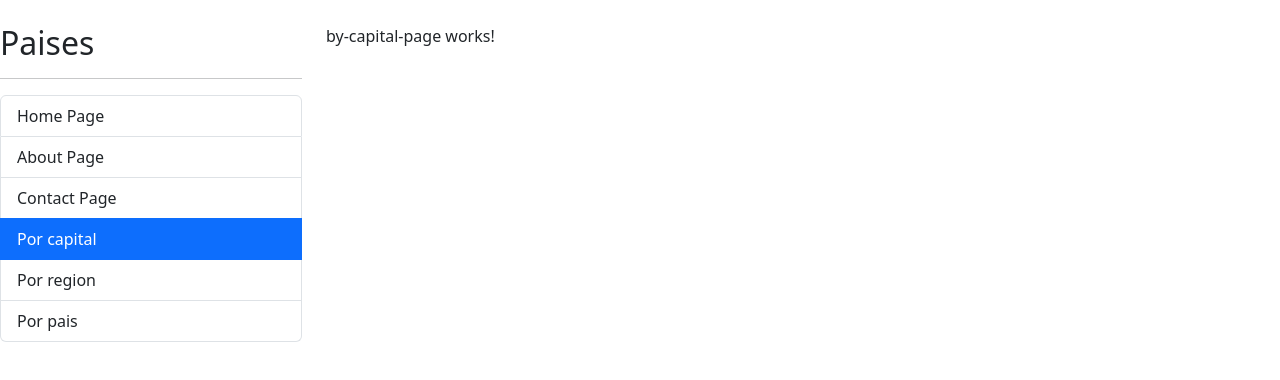
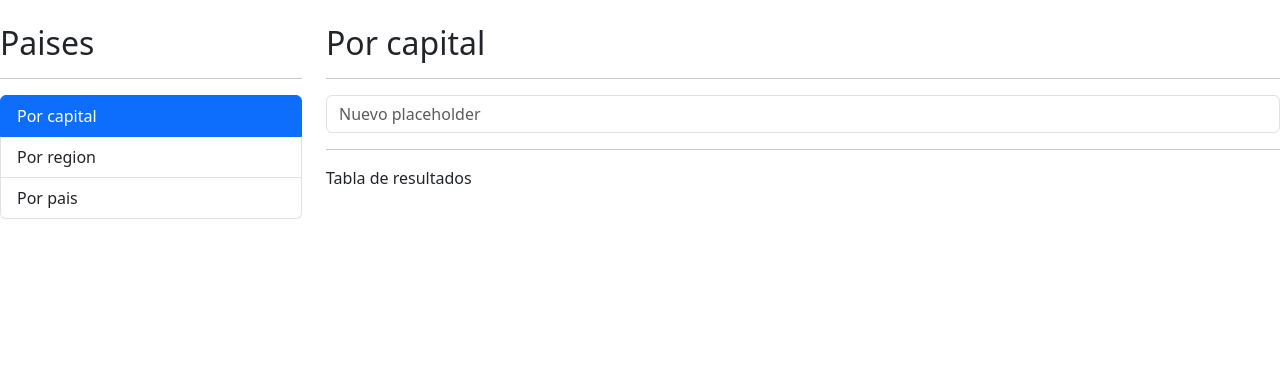
Before and after one commit to Camilo160605/03-CountriesApp, an Angular app: page /countries/by-capital in a window 1280 px wide. Shown: the top 380 px of the page. Built offline with nearby package versions, Linux system fonts and the light colour scheme.

Commit message:
sidebar funciona correctamente

```diff
--- a/src/app/countries/countries-routing.module.ts
+++ b/src/app/countries/countries-routing.module.ts
@@ -24,6 +24,10 @@
         path: 'by/:id',
         component: CountryPageComponent
     },
+    {
+        path: '**',
+        redirectTo: 'by-capital'
+    }
 ]
 
 
--- a/src/app/countries/countries.module.ts
+++ b/src/app/countries/countries.module.ts
@@ -6,6 +6,7 @@
 import { ByRegionPageComponent } from './pages/by-region-page/by-region-page.component';
 import { CountryPageComponent } from './pages/country-page/country-page.component';
 import { CountriesRoutingModule } from './countries-routing.module';
+import { SharedModule } from '../shared/shared.module';
 
 
 
@@ -18,7 +19,8 @@
   ],
   imports: [
     CommonModule,
-    CountriesRoutingModule
+    CountriesRoutingModule,
+    SharedModule
   ]
 })
 export class CountriesModule { }
--- a/src/app/countries/pages/by-capital-page/by-capital-page.component.html
+++ b/src/app/countries/pages/by-capital-page/by-capital-page.component.html
@@ -1 +1,19 @@
-<p>by-capital-page works!</p>
+<h2>Por capital</h2>
+<hr>
+<div class="row">
+    <div class="col">
+        <!-- Search Box -->
+        <shared-search-box
+        placeholder="Nuevo placeholder"
+        (onValue)="searchByCapital($event)"
+        ></shared-search-box>
+    </div>
+</div>
+
+<div class="row">
+    <div class="col">
+        <!-- Tabla de resultados -->
+        <hr>
+        Tabla de resultados
+    </div>
+</div>
--- a/src/app/countries/pages/by-capital-page/by-capital-page.component.ts
+++ b/src/app/countries/pages/by-capital-page/by-capital-page.component.ts
@@ -8,4 +8,9 @@
 })
 export class ByCapitalPageComponent {
 
+
+  searchByCapital( term : string): void{
+    console.log('Desde capital Page component');
+    console.log(term);
+  }
 }
--- /dev/null
+++ b/src/app/shared/components/search-box/search-box.component.html
@@ -0,0 +1,6 @@
+<input type="text"
+[placeholder]="placeholder"
+class="form-control"
+(keyup.enter)="emitValue( txtInput.value )"
+#txtInput
+>
--- /dev/null
+++ b/src/app/shared/components/search-box/search-box.component.ts
@@ -0,0 +1,23 @@
+import { Component, EventEmitter, Input, Output,ViewChild, ElementRef} from '@angular/core';
+
+@Component({
+  selector: 'shared-search-box',
+  templateUrl: './search-box.component.html',
+  styles: [
+  ]
+})
+export class SearchBoxComponent {
+
+  @Input()
+  public placeholder : string = '';
+   @Output()
+   public onValue = new EventEmitter<string>();
+
+
+
+  emitValue( value : string ){
+    if(!this.onValue) return;
+    this.onValue.emit( value )
+  }
+
+}
--- a/src/app/shared/components/sidebar/sidebar.component.html
+++ b/src/app/shared/components/sidebar/sidebar.component.html
@@ -1,7 +1,7 @@
 <h2>Paises</h2>
 <hr>
 <ul class="list-group">
-
+<!--
     <li routerLink=""
     routerLinkActive="active"
     [routerLinkActiveOptions]="{exact: true}"
@@ -17,7 +17,8 @@
     routerLinkActive="active"
     class="list-group-item">
         Contact Page
-    </li>
+    </li> -->
+
     <li routerLink="countries/by-capital"
     routerLinkActive="active"
     class="list-group-item">
```
Also changed, not shown: src/app/app-routing.module.ts (+5 -5 lines), src/app/shared/shared.module.ts (+7 -3 lines).
